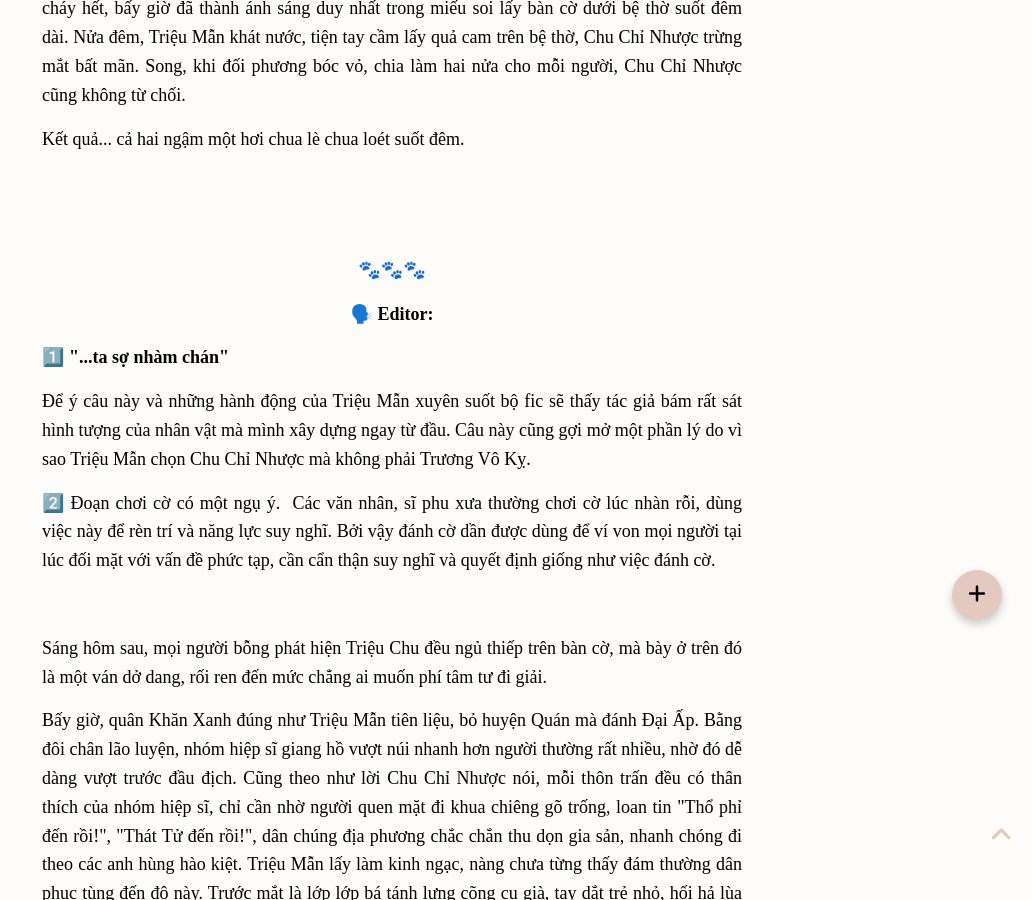
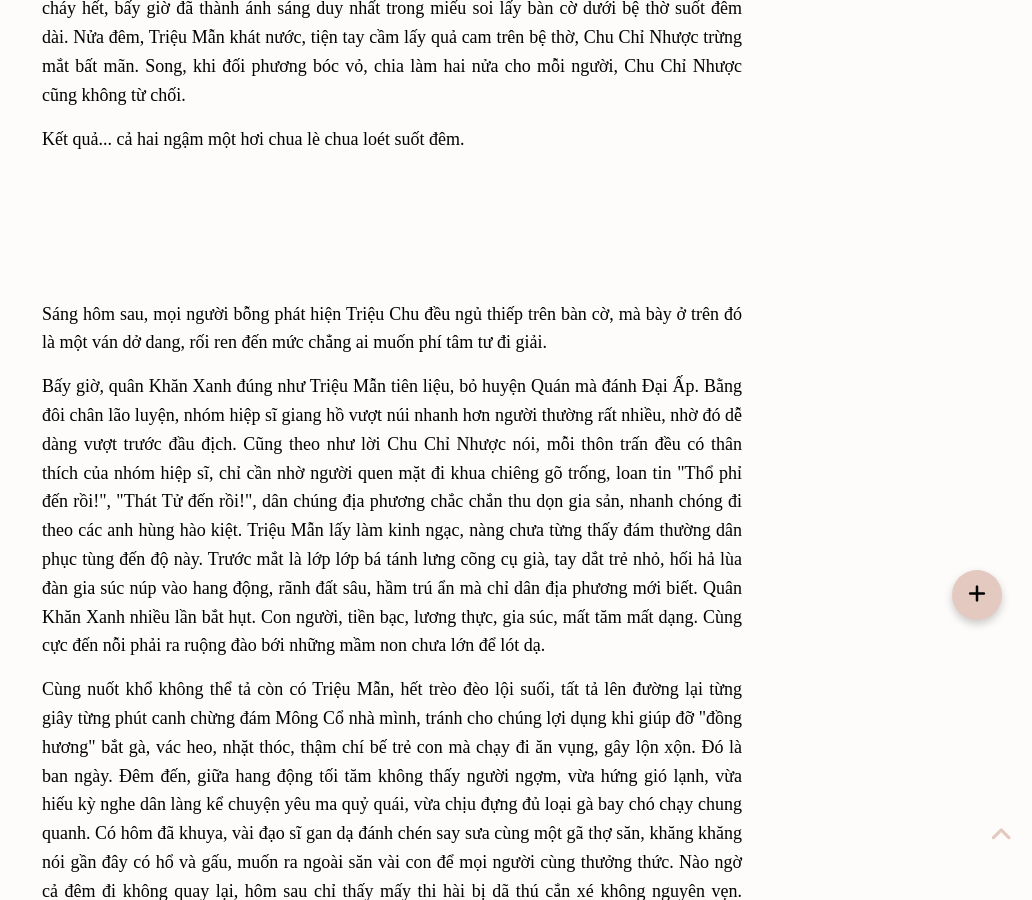
Before and after one commit to nuabuocthanhtho/nuabuocthanhtho.github.io, a Jekyll site: the page built from _posts/2026-01-24-kiem-phi-van-nhan-dich-chuong-12.html, in a window 1280 px wide and 900 px high, scrolled down 5624 px. Shown: the whole window, without its empty margins (248-1280 px from the left). Built offline with Jekyll 4.4.1, drawn with Linux system fonts in a browser that asks for light colours; some web fonts are replaced; comment, search, counter and statistics services are not loaded.

Commit message:
Update 2026-01-24-kiem-phi-van-nhan-dich-chuong-12.html

```diff
--- a/_posts/2026-01-24-kiem-phi-van-nhan-dich-chuong-12.html
+++ b/_posts/2026-01-24-kiem-phi-van-nhan-dich-chuong-12.html
@@ -148,15 +148,7 @@ chưa cháy hết, bấy giờ đã thành ánh sáng duy nhất trong miếu so
  cờ dưới bệ thờ suốt đêm dài. Nửa đêm, Triệu Mẫn khát nước, tiện tay cầm
  lấy quả cam trên bệ thờ, Chu Chỉ Nhược trừng mắt bất mãn. Song, khi đối
  phương bóc vỏ, chia làm hai nửa cho mỗi người, Chu Chỉ Nhược cũng không
- từ chối.</p><p data-p-id="8dddd2d8ba33baf8926ec1bb0c6258e7">Kết quả... cả hai ngậm một hơi chua lè chua loét suốt đêm.</p><p data-p-id="1f7cdf788f714778039f9e6c4f71a6a1"><br /></p><p data-p-id="fd28fa46e51d32fdcf8be80b3f7acb6b"><br /></p><p data-p-id="654bd5f1f634df63762aed17d03a395b" style="text-align: center;">🐾🐾🐾<br /></p><p data-p-id="2a1e77261c9105e11bde39030d701ea9" style="text-align: center;"><b>🗣️ Editor:</b></p><p data-p-id="581175968a8ede3196f73e13cdec57fe">1️⃣&nbsp;<b>"...ta sợ nhàm chán"</b></p><p data-p-id="e525acce26a40670ca0be2d82fc162f9">Để
- ý câu này và những hành động của Triệu Mẫn xuyên suốt bộ fic sẽ thấy
-tác giả bám rất sát hình tượng của nhân vật mà mình xây dựng ngay từ
-đầu. Câu này cũng gợi mở một phần lý do vì sao Triệu Mẫn chọn Chu Chỉ
-Nhược mà không phải Trương Vô Kỵ.</p><p data-p-id="1c059f8a394a89211a3e1ba2fe4e324f">2️⃣
- Đoạn chơi cờ có một ngụ ý.&nbsp;&nbsp;Các văn nhân, sĩ phu xưa thường chơi cờ lúc
- nhàn rỗi, dùng việc này để rèn trí và năng lực suy nghĩ. Bởi vậy đánh
-cờ dần được dùng để ví von mọi người tại lúc đối mặt với vấn đề phức
-tạp, cần cẩn thận suy nghĩ và quyết định giống như việc đánh cờ.<br /></p><p><br /></p><p data-p-id="95eaf3257d4a998828b2042e55b40851">Sáng hôm sau, mọi người
+ từ chối.</p><p data-p-id="8dddd2d8ba33baf8926ec1bb0c6258e7">Kết quả... cả hai ngậm một hơi chua lè chua loét suốt đêm.</p><p data-p-id="8dddd2d8ba33baf8926ec1bb0c6258e7"><br /></p><p data-p-id="8dddd2d8ba33baf8926ec1bb0c6258e7"><br /></p><p data-p-id="8dddd2d8ba33baf8926ec1bb0c6258e7"><br /></p><p data-p-id="95eaf3257d4a998828b2042e55b40851">Sáng hôm sau, mọi người
 bỗng phát hiện Triệu Chu đều ngủ thiếp trên bàn cờ, mà bày ở trên đó là
 một ván dở dang, rối ren đến mức chẳng ai muốn phí tâm tư đi giải.</p><p data-p-id="d63e6bd4e16be963508f8f0be6046093">Bấy
  giờ, quân Khăn Xanh đúng như Triệu Mẫn tiên liệu, bỏ huyện Quán mà đánh
```
